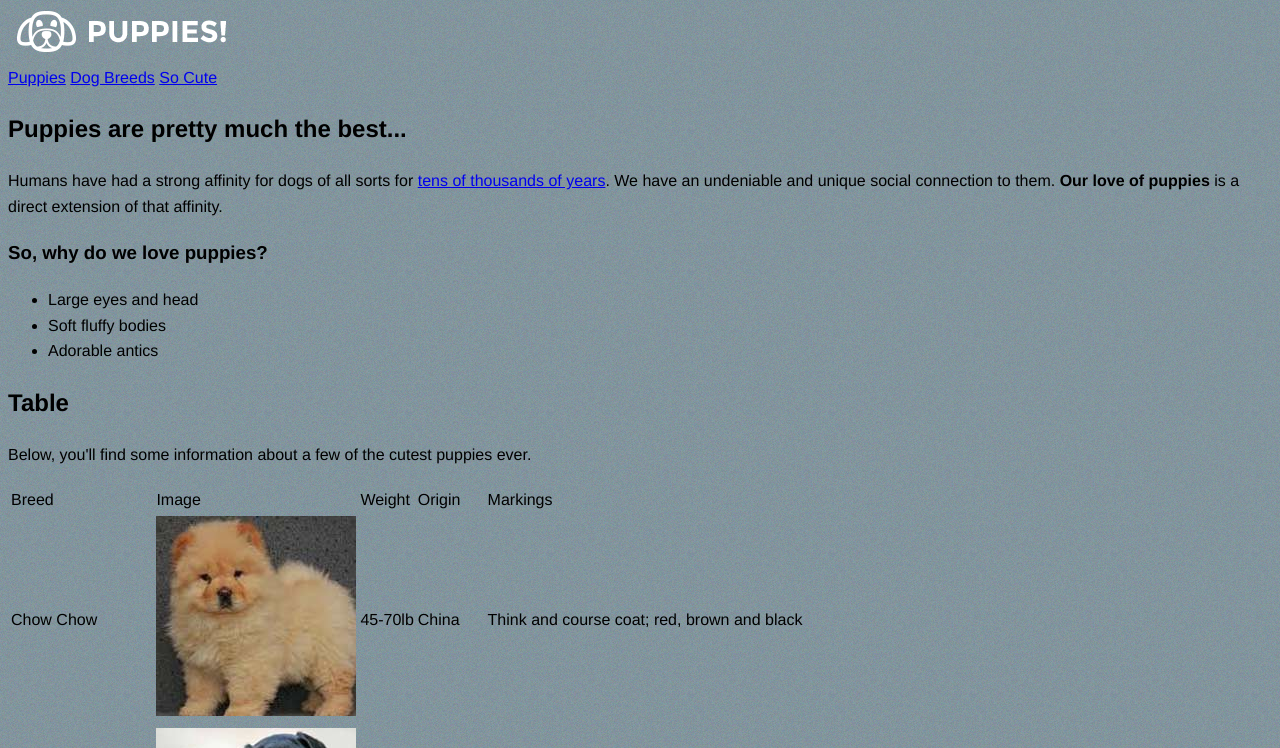
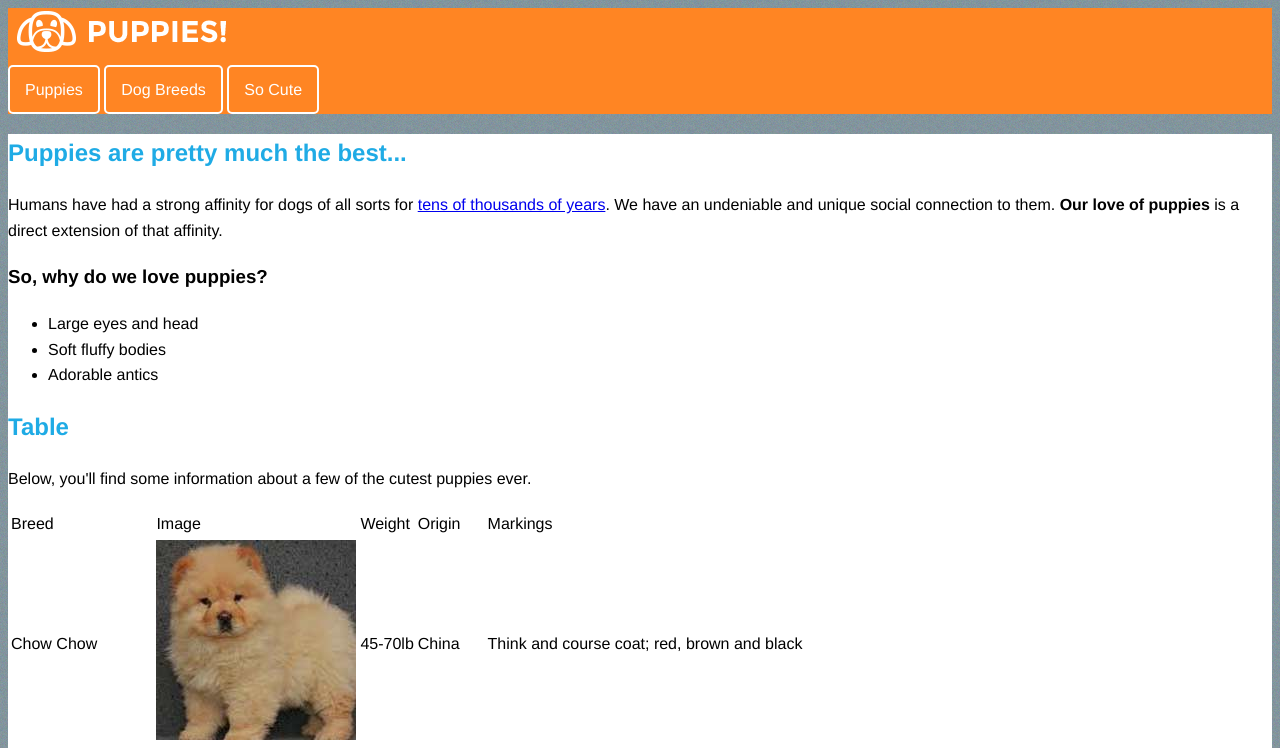
Before and after one commit to justinjkim/css_styling_assessment, a plain HTML site: page starter_files/index.html in a window 1280 px wide. Shown: the top 748 px of the page. Drawn offline with Linux system fonts and the light colour scheme.

Commit message:
added CSS to #page_content, h2, nav.main_navigation a, header#site_header

```diff
--- a/starter_files/style.css
+++ b/starter_files/style.css
@@ -26,6 +26,23 @@ body {
   line-height: 1.6;
 }
 
-.main {
-  border: 2px orange solid;
+header#site_header {
+  background-color: #ff8523;
 }
+
+nav.main_navigation a {
+  display: inline-block;
+  text-decoration: none;
+  padding: 10px 15px;
+  border: 2px #fff solid;
+  color: #fff;
+  border-radius: 5px;
+}
+
+h2 {
+  color: #1fabe5;
+}
+
+#page_content {
+  background: #fff;
+}
```
